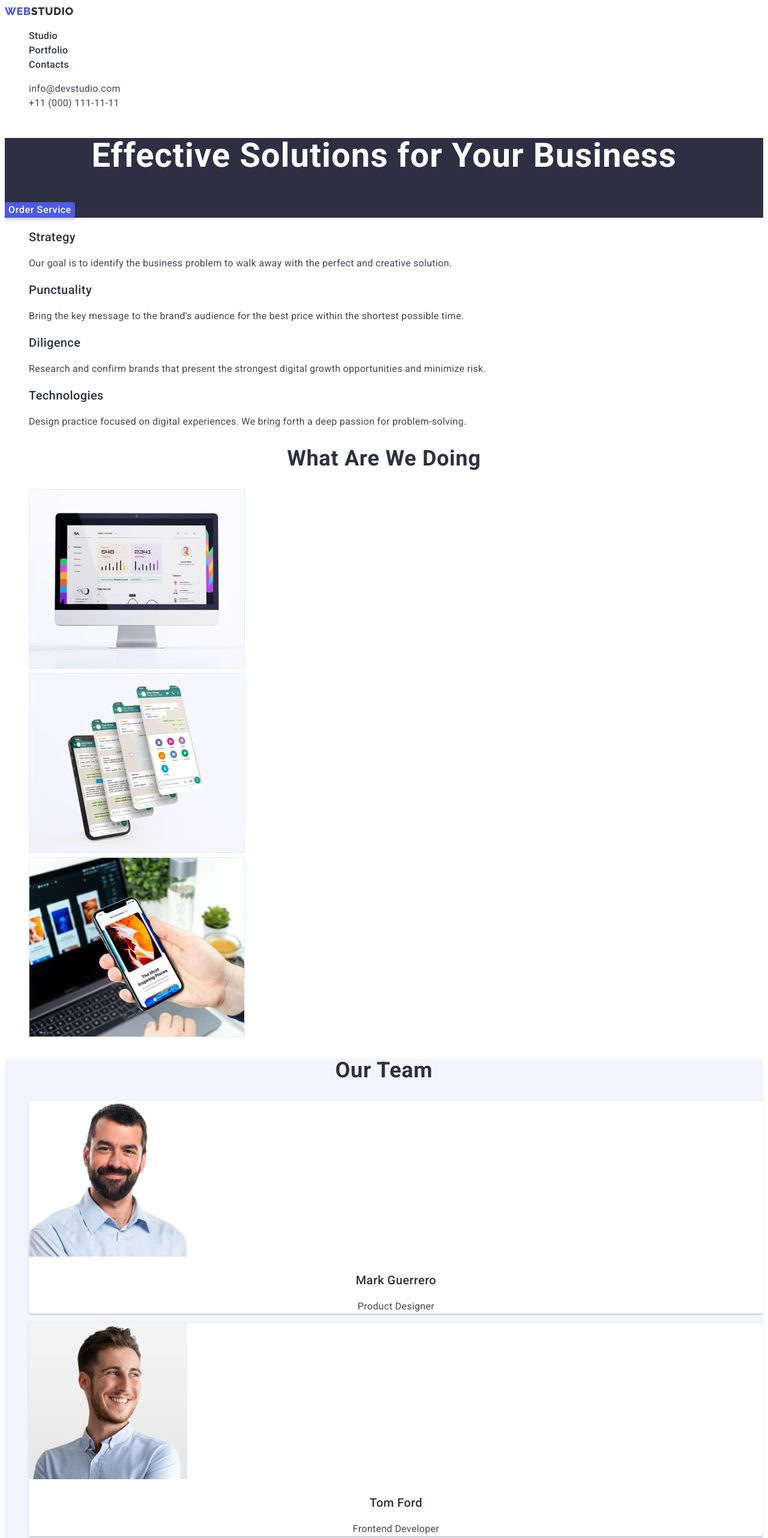
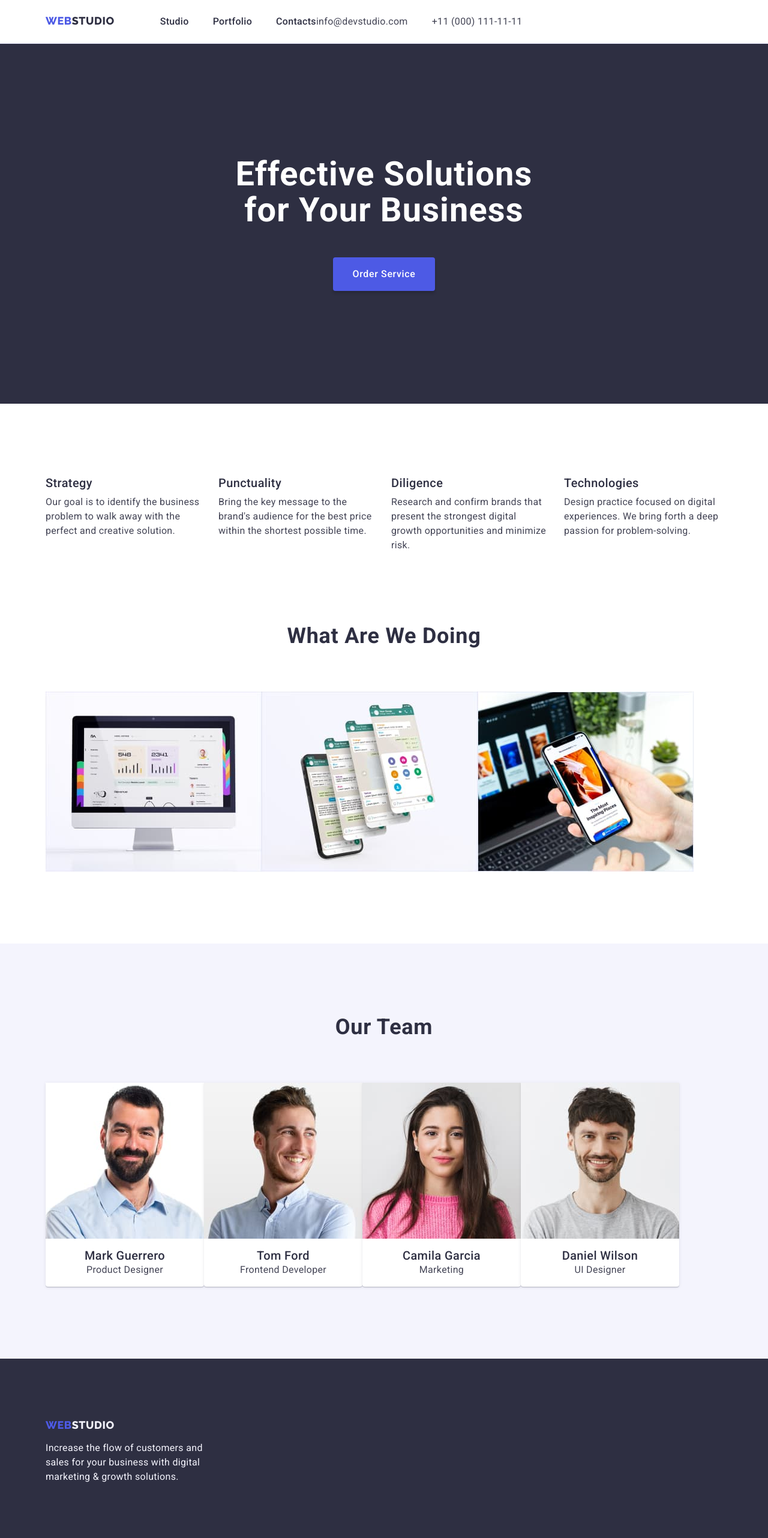
Before and after one commit to katerynachu/goit-markup-hw-03, a plain HTML site: page index.html in a window 1280 px wide. Shown: the top 2564 px of the page at 60% size. Drawn offline with nearby package versions, Linux system fonts and the light colour scheme.

Commit message:
add position styles

```diff
--- a/css/style.css
+++ b/css/style.css
@@ -12,12 +12,44 @@
     --roboto:'Roboto', sans-serif;
     --ralewey:'Raleway',sans-serif;
 }
+
+p,
+h1,
+h2,
+h3,
+h4,
+h5,
+h6 {
+    margin: 0;
+}
+
+ul,
+ol {
+    margin: 0;
+    padding: 0;
+}
+
+img {
+    display: block;
+}
 /* DEFAULT */
 .link{
     text-decoration: none;
 }
 .list{
     list-style: none;
+}
+.container{
+    width: 1158px;
+    padding: 0 15px;
+    margin: 0 auto;
+}
+.wrapper{
+    display: flex;
+
+}
+.wrapper.space{
+    justify-content: space-between;
 }
 /* DEFAULT */
 
@@ -31,6 +63,10 @@ body{
 }
 .header{
     border-bottom: 1px solid #E7E9FC;
+    padding: 24px 0;
+}
+.nav{
+    gap: 76px;
 }
 .logo{
     font-family: var(--ralewey);
@@ -44,7 +80,9 @@ body{
 .header_logo{
     color:var(--dark-grey)
 }
-
+.menu{
+    gap: 40px;
+}
 .menu_link{
     font-weight: 500;
     font-size: 16px;
@@ -60,6 +98,9 @@ body{
 .contacts{
     font-style: normal;
 }
+.contacts-list{
+    gap: 40px;
+}
 .contacts_link{
     color: var(--main-color);
 }
@@ -69,14 +110,19 @@ body{
 }
 .hero{
     background-color: var(--dark-grey);
+    padding: 188px 0;
+    text-align: center;
 }
 .hero_title{
+    max-width: 498px;
     font-weight: 700;
     font-size: 56px;
     line-height: 1.07;
     letter-spacing: 0.02em;
     color: var(--white);
-    text-align: center;
+     margin: 0 auto 48px auto;
+
+
 }
 .hero_btn{
     background-color: var(--blue);
@@ -90,11 +136,30 @@ body{
     line-height: 1.5;
     letter-spacing: 0.04em;
     cursor: pointer;
+
+    padding: 16px 32px;
 }
 .hero_btn:hover,.hero_btn:focus{
     background-color: var(--hover);
 }
-
+.advatages{
+   margin: 120px 0;
+}
+.advatages_list{
+    gap: 24px;
+}
+.advatages_item{
+    min-width:264px;
+}
+.advatages_subtitle{
+    margin-bottom: 8px;
+}
+.our-job{
+    margin-bottom: 120px;
+}
+.our-job_title{
+    margin-bottom: 72px;
+}
 .subtitle{
 color: var(--dark-grey);
 font-weight: 500;
@@ -114,9 +179,13 @@ letter-spacing: 0.02em;
 }
 .team{
     background-color: var(--bg-grey);
+    padding: 120px 0;
 }
-.team_list{
-    list-style: none;
+.team_title{
+    margin-bottom: 72px;
+}
+.wrap-content{
+    padding: 16px 32px;
 }
 .team_item{
     background-color: var(--white);
@@ -131,17 +200,25 @@ letter-spacing: 0.02em;
 }
 .footer{
     background-color: var(--dark-grey);
+    padding: 100px 0;
 }
 .footer_logo{
+    display: inline-block;
+    margin-bottom: 16px;
+}
+.logo_decor{
     color: var(--bg-grey);
 }
 .footer_description{
     color: var(--bg-grey);
+    max-width: 264px;
 }
 
 /* PORTFOLIO */
 .navigation{
-    list-style: none;
+    justify-content: center;
+  gap: 24px;
+  margin-bottom: 72px;
 }
 .navigation_btn{
     background-color: var(--bg-grey);
@@ -166,12 +243,19 @@ letter-spacing: 0.02em;
     color: var(--white);
     box-shadow: 0px 3px 1px rgba(0, 0, 0, 0.1), 0px 2px 1px rgba(0, 0, 0, 0.08), 0px 2px 2px rgba(0, 0, 0, 0.12);
 }
+.projects{
+    padding: 96px 0 120px 0;
+}
 .projects_list{
-    list-style: none;
+  flex-wrap: wrap;
+gap: 48px;
+column-gap: 24px;
 }
 .projects_item{
     background-color: var(--white);
     border: 1px solid var(--border);
+    border-top: transparent;
+
 }
 .projects_title{
     color: var(--dark-grey);
--- a/index.html
+++ b/index.html
@@ -11,15 +11,24 @@
       href="https://fonts.googleapis.com/css2?family=Raleway:wght@800&family=Roboto:wght@400;500;700;900&display=swap"
       rel="stylesheet"
     />
+    <link
+      rel="stylesheet"
+      href="https://cdnjs.cloudflare.com/ajax/libs/modern-normalize/2.0.0/modern-normalize.min.css"
+      integrity="sha512-4xo8blKMVCiXpTaLzQSLSw3KFOVPWhm/TRtuPVc4WG6kUgjH6J03IBuG7JZPkcWMxJ5huwaBpOpnwYElP/m6wg=="
+      crossorigin="anonymous"
+      referrerpolicy="no-referrer"
+    />
     <link rel="stylesheet" href="./css/style.css" />
   </head>
   <body>
-    <header>
-      <nav>
+    <header class="header">
+      <div class="container">
+        <div class="wrapper">
+          <nav class="wrapper nav">
             <a class="logo link" href="./index.html"
               >Web<span class="header_logo">Studio</span></a
             >
-        <ul class="menu list">
+            <ul class="menu list wrapper">
               <li><a class="menu_link link" href="./index.html">Studio</a></li>
               <li>
                 <a class="menu_link link" href="./portfolio.html">Portfolio</a>
@@ -28,7 +37,7 @@
             </ul>
           </nav>
           <address class="contacts">
-        <ul class="list">
+            <ul class="list wrapper contacts-list">
               <li>
                 <a class="contacts_link link" href="mailto:info@devstudio.com"
                   >info@devstudio.com</a
@@ -41,48 +50,55 @@
               </li>
             </ul>
           </address>
+        </div>
+      </div>
     </header>
     <main>
       <section class="hero">
+        <div class="container">
           <h1 class="hero_title">Effective Solutions for Your Business</h1>
           <button class="hero_btn" type="button">Order Service</button>
+        </div>
       </section>
       <section class="advatages">
+        <div class="container">
           <h2 hidden class="title">Advatages</h2>
-        <ul class="advatages_list list">
+          <ul class="advatages_list list wrapper">
             <li class="advatages_item">
-            <h3 class="subtitle">Strategy</h3>
+              <h3 class="advatages_subtitle subtitle">Strategy</h3>
               <p class="advatages_description">
-              Our goal is to identify the business problem to walk away with the
-              perfect and creative solution.
+                Our goal is to identify the business problem to walk away with
+                the perfect and creative solution.
               </p>
             </li>
             <li class="advatages_item">
-            <h3 class="subtitle">Punctuality</h3>
+              <h3 class="advatages_subtitle subtitle">Punctuality</h3>
               <p class="advatages_description">
                 Bring the key message to the brand's audience for the best price
                 within the shortest possible time.
               </p>
             </li>
             <li class="advatages_item">
-            <h3 class="subtitle">Diligence</h3>
+              <h3 class="advatages_subtitle subtitle">Diligence</h3>
               <p class="advatages_description">
                 Research and confirm brands that present the strongest digital
                 growth opportunities and minimize risk.
               </p>
             </li>
             <li class="advatages_item">
-            <h3 class="subtitle">Technologies</h3>
+              <h3 class="advatages_subtitle subtitle">Technologies</h3>
               <p class="advatages_description">
                 Design practice focused on digital experiences. We bring forth a
                 deep passion for problem-solving.
               </p>
             </li>
           </ul>
+        </div>
       </section>
       <section class="our-job">
-        <h2 class="title">What are we doing</h2>
-        <ul class="our-job_list list">
+        <div class="container">
+          <h2 class="our-job_title title">What are we doing</h2>
+          <ul class="our-job_list list wrapper">
             <li class="our-job_item">
               <img src="./images/img1.jpg" alt="computer" width="360" />
             </li>
@@ -93,41 +109,70 @@
               <img src="./images/img3.jpg" alt="laptop and phone" width="360" />
             </li>
           </ul>
+        </div>
       </section>
       <section class="team">
-        <h2 class="title">Our Team</h2>
-        <ul class="team_list list">
+        <div class="container">
+          <h2 class="team_title title">Our Team</h2>
+          <ul class="team_list list wrapper">
             <li class="team_item">
-            <img src="./images/team-img1.jpg" alt="team person 1" width="264" />
+              <img
+                src="./images/team-img1.jpg"
+                alt="team person 1"
+                width="264"
+              />
+              <div class="wrap-content">
                 <h3 class="team_name subtitle">Mark Guerrero</h3>
                 <p class="team_role">Product Designer</p>
+              </div>
             </li>
             <li class="team_item">
-            <img src="./images/team-img2.jpg" alt="team person 2" width="264" />
+              <img
+                src="./images/team-img2.jpg"
+                alt="team person 2"
+                width="264"
+              />
+              <div class="wrap-content">
                 <h3 class="team_name subtitle">Tom Ford</h3>
                 <p class="team_role">Frontend Developer</p>
+              </div>
             </li>
             <li class="team_item">
-            <img src="./images/team-img3.jpg" alt="team person 3" width="264" />
+              <img
+                src="./images/team-img3.jpg"
+                alt="team person 3"
+                width="264"
+              />
+              <div class="wrap-content">
                 <h3 class="team_name subtitle">Camila Garcia</h3>
                 <p class="team_role">Marketing</p>
+              </div>
             </li>
             <li class="team_item">
-            <img src="./images/team-img4.jpg" alt="team person 4" width="264" />
+              <img
+                src="./images/team-img4.jpg"
+                alt="team person 4"
+                width="264"
+              />
+              <div class="wrap-content">
                 <h3 class="team_name subtitle">Daniel Wilson</h3>
                 <p class="team_role">UI Designer</p>
+              </div>
             </li>
           </ul>
+        </div>
       </section>
     </main>
     <footer class="footer">
-      <a class="logo link" href="./index.html"
-        >Web<span class="footer_logo">Studio</span></a
+      <div class="container">
+        <a class="footer_logo logo link" href="./index.html"
+          >Web<span class="logo_decor">Studio</span></a
         >
         <p class="footer_description">
-        Increase the flow of customers and sales for your business with digital
-        marketing & growth solutions.
+          Increase the flow of customers and sales for your business with
+          digital marketing & growth solutions.
         </p>
+      </div>
     </footer>
   </body>
 </html>
```
Also changed, not shown: portfolio.html (+44 -12 lines). Lines whose indentation alone changed are shown as unchanged.
